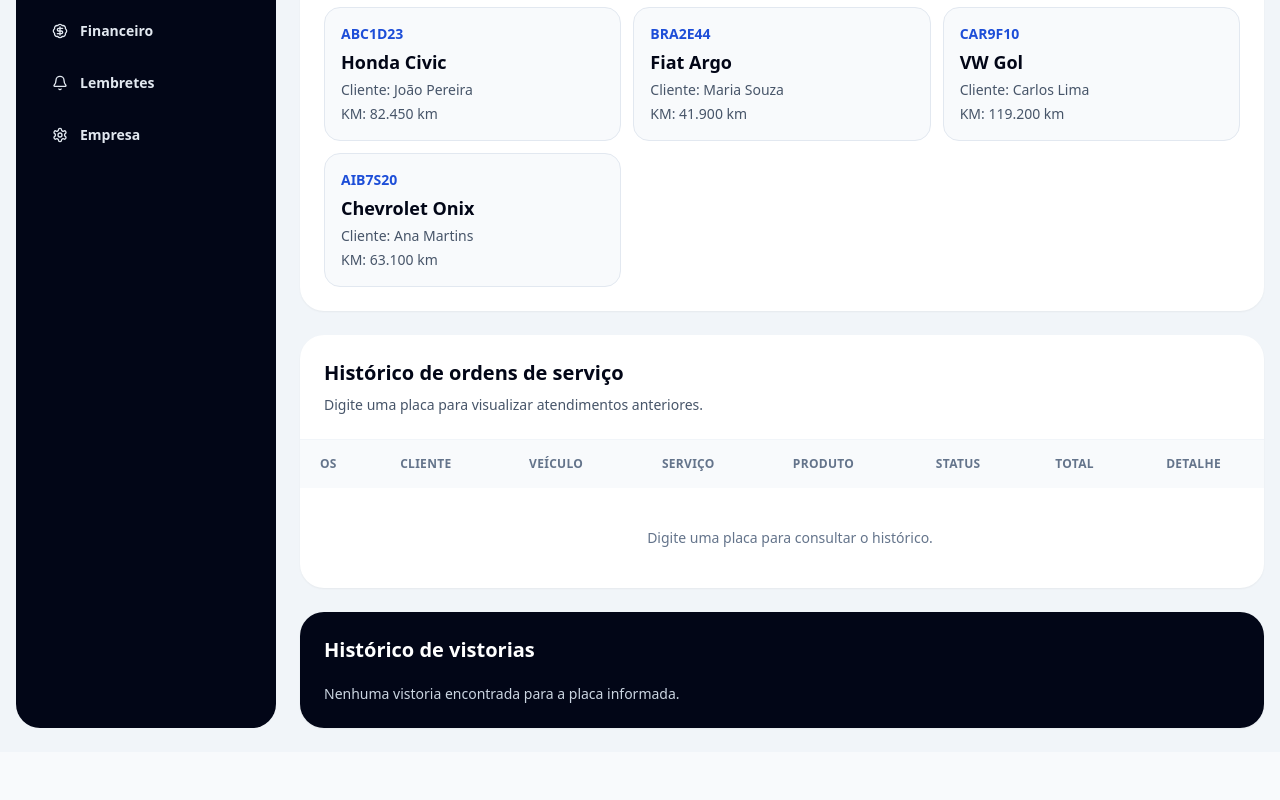
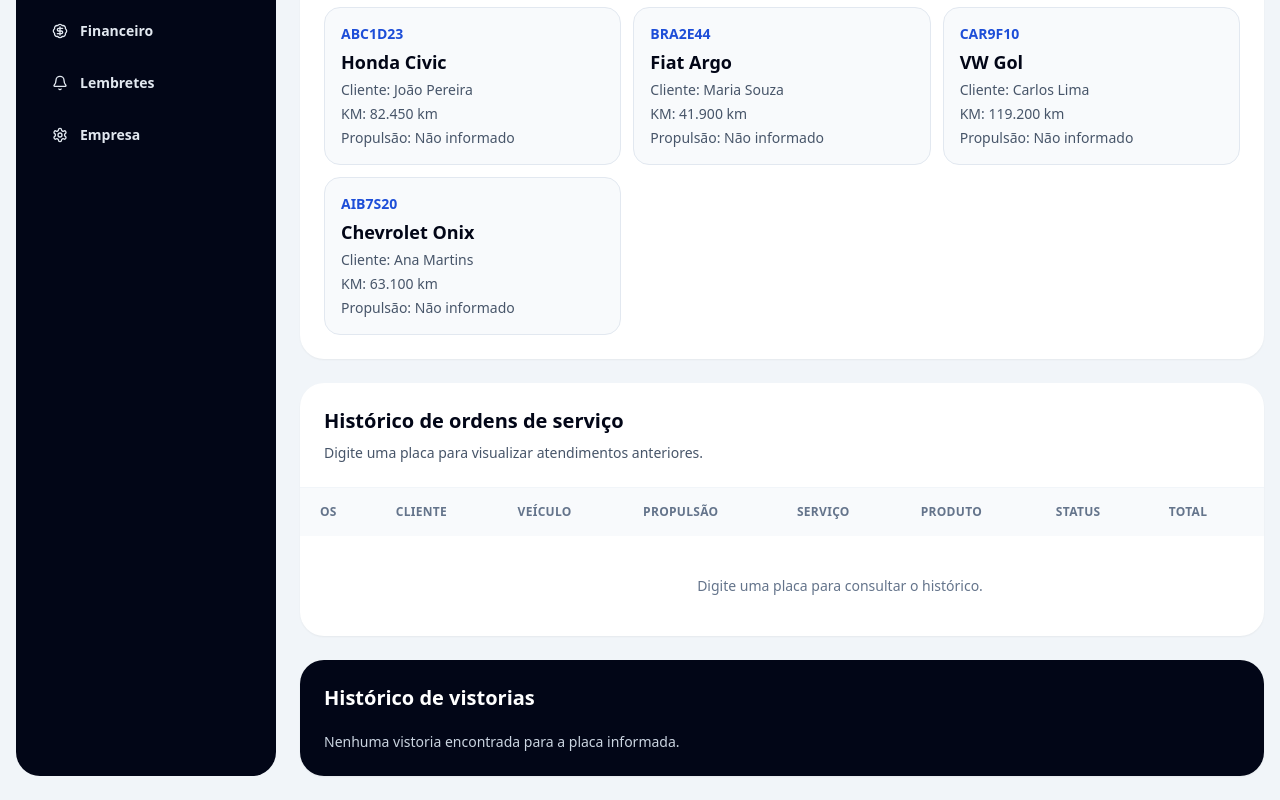
Before and after one commit to anjobrito/ajb-autoflow, a Next.js app: page /historico-veiculo in a window 1280 px wide. Shown: the part 579-1379 px from the top of the page. Before the commit the page ends 1331 px from the top, so only its background shows below. Built offline with nearby package versions, Linux system fonts and the light colour scheme.

Commit message:
Show powertrain in vehicle history

```diff
--- a/components/vehicle-history-client.tsx
+++ b/components/vehicle-history-client.tsx
@@ -39,7 +39,7 @@
       model: `${vehicle.brand} ${vehicle.model}`.trim(),
       customer: vehicle.customer,
       mileage: vehicle.mileage,
-      source: "Cadastro",
+      powertrain: vehicle.powertrain || "Não informado",
     }));
 
     const demo = demoVehicles.map((vehicle) => ({
@@ -47,7 +47,7 @@
       model: vehicle.model,
       customer: vehicle.customer,
       mileage: vehicle.mileage,
-      source: "Demo",
+      powertrain: "Não informado",
     }));
 
     const all = [...stored, ...demo];
@@ -56,22 +56,24 @@
   }, [selectedPlate, vehicles]);
 
   const history = useMemo(() => {
-    const storedHistory = orders.map((order) => ({
+    const storedHistory = orders.map((order) => {
+      const plate = extractPlate(order.vehicle);
+      const vehicle = vehicles.find((item) => normalizePlate(item.plate) === normalizePlate(plate));
+
+      return {
         id: order.id,
         code: order.code,
-      plate: extractPlate(order.vehicle),
+        plate,
         customer: order.customer,
         vehicle: order.vehicle,
+        powertrain: vehicle?.powertrain || "Não informado",
         service: order.service,
         product: order.product,
         status: order.status,
         total: order.total,
-      profit: order.estimatedProfit,
-      margin: order.estimatedMargin,
-      startedAt: order.startedAt,
-      finishedAt: order.finishedAt,
         source: "Cadastro",
-    }));
+      };
+    });
 
     const demoHistory = demoWorkOrders.map((order) => ({
       id: order.id,
@@ -79,21 +81,18 @@
       plate: order.plate,
       customer: order.customer,
       vehicle: `${order.plate} - ${order.vehicle}`,
+      powertrain: "Não informado",
       service: order.service,
       product: "Produto demo",
       status: order.status,
       total: order.total,
-      profit: "R$ 0,00",
-      margin: "0,0%",
-      startedAt: undefined,
-      finishedAt: undefined,
       source: "Demo",
     }));
 
     const all = [...storedHistory, ...demoHistory];
     if (!selectedPlate) return [];
     return all.filter((item) => normalizePlate(item.plate).includes(selectedPlate));
-  }, [orders, selectedPlate]);
+  }, [orders, selectedPlate, vehicles]);
 
   const inspectionHistory = useMemo(() => {
     if (!selectedPlate) return [];
@@ -139,6 +138,7 @@
               <p className="mt-1 text-lg font-black text-slate-950">{vehicle.model}</p>
               <p className="mt-1 text-sm text-slate-600">Cliente: {vehicle.customer}</p>
               <p className="mt-1 text-sm text-slate-600">KM: {vehicle.mileage || "Não informado"}</p>
+              <p className="mt-1 text-sm text-slate-600">Propulsão: {vehicle.powertrain}</p>
             </div>
           ))}
         </div>
@@ -150,10 +150,10 @@
           <p className="mt-2 text-sm text-slate-600">Digite uma placa para visualizar atendimentos anteriores.</p>
         </div>
         <div className="overflow-x-auto">
-          <table className="w-full min-w-[980px] text-left text-sm">
+          <table className="w-full min-w-[1080px] text-left text-sm">
             <thead className="bg-slate-50 text-xs uppercase tracking-wide text-slate-500">
               <tr>
-                {['OS', 'Cliente', 'Veículo', 'Serviço', 'Produto', 'Status', 'Total', 'Detalhe'].map((column) => <th key={column} className="px-5 py-4 font-black">{column}</th>)}
+                {['OS', 'Cliente', 'Veículo', 'Propulsão', 'Serviço', 'Produto', 'Status', 'Total', 'Detalhe'].map((column) => <th key={column} className="px-5 py-4 font-black">{column}</th>)}
               </tr>
             </thead>
             <tbody className="divide-y divide-slate-100">
@@ -162,6 +162,7 @@
                   <td className="px-5 py-4 font-black text-slate-950">{item.code}</td>
                   <td className="px-5 py-4 text-slate-700">{item.customer}</td>
                   <td className="px-5 py-4 text-slate-700">{item.vehicle}</td>
+                  <td className="px-5 py-4 text-slate-700">{item.powertrain}</td>
                   <td className="px-5 py-4 text-slate-700">{item.service}</td>
                   <td className="px-5 py-4 text-slate-700">{item.product}</td>
                   <td className="px-5 py-4"><span className="rounded-full bg-blue-50 px-3 py-1 text-xs font-black text-blue-700">{item.status}</span></td>
@@ -169,7 +170,7 @@
                   <td className="px-5 py-4"><Link href={`/ordens-servico/${item.id}`} className="font-black text-blue-700">Abrir</Link></td>
                 </tr>
               )) : (
-                <tr><td colSpan={8} className="px-5 py-10 text-center text-slate-500">Digite uma placa para consultar o histórico.</td></tr>
+                <tr><td colSpan={9} className="px-5 py-10 text-center text-slate-500">Digite uma placa para consultar o histórico.</td></tr>
               )}
             </tbody>
           </table>
```
Lines whose indentation alone changed are shown as unchanged.
